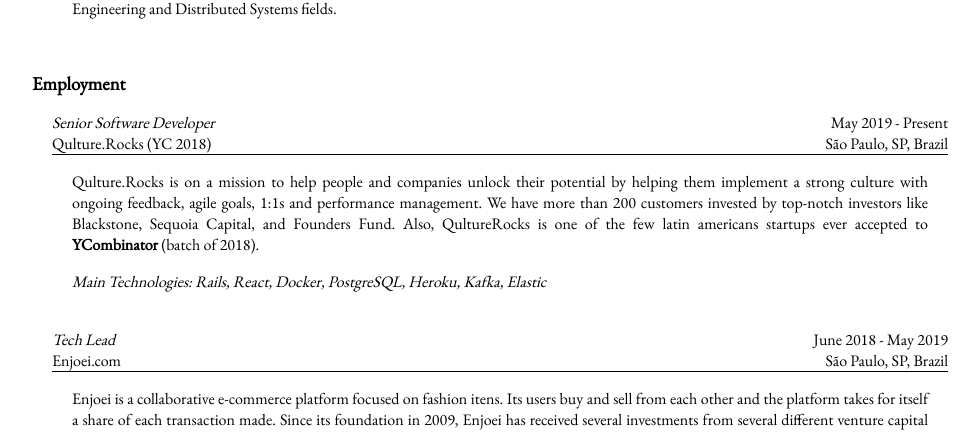
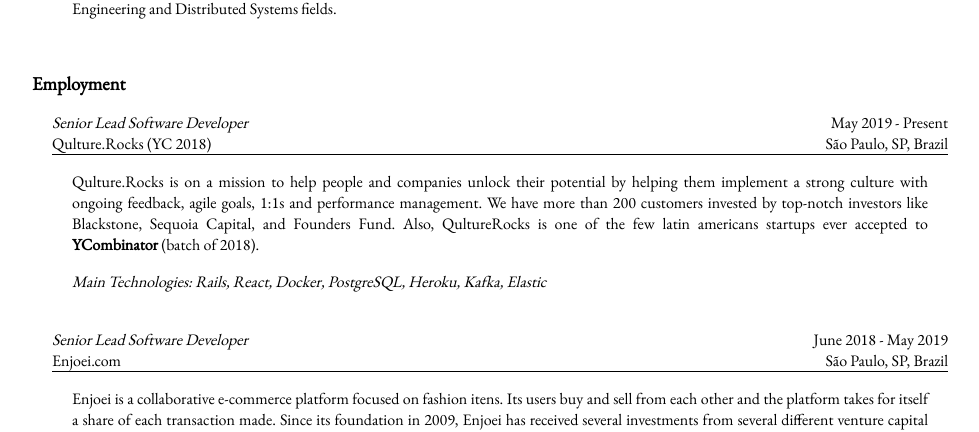
Before and after one commit to lfv89/lfv89.github.io, a Jekyll site: the page built from _pages/resume.html, in a window 1280 px wide. Shown: the part 247-679 px from the top of the page, without its empty margins (160-1139 px from the left). Built offline with Jekyll 4.4.1, drawn with Linux system fonts in a browser that asks for light colours.

Commit message:
Update README

```diff
--- a/_pages/resume.html
+++ b/_pages/resume.html
@@ -43,7 +43,7 @@
   <section>
     <div class="jobtable">
       <div class="tablerow">
-        <span class="jobtitle">Senior Software Developer</span>
+        <span class="jobtitle">Senior Lead Software Developer</span>
         <span class="right">May 2019 - Present</span>
       </div>
       <div class="tablerow">
@@ -64,7 +64,7 @@
   <section>
     <div class="jobtable">
       <div class="tablerow">
-        <span class="jobtitle">Tech Lead</span>
+        <span class="jobtitle">Senior Lead Software Developer</span>
         <span class="right">June 2018 - May 2019</span>
       </div>
       <div class="tablerow">
```
